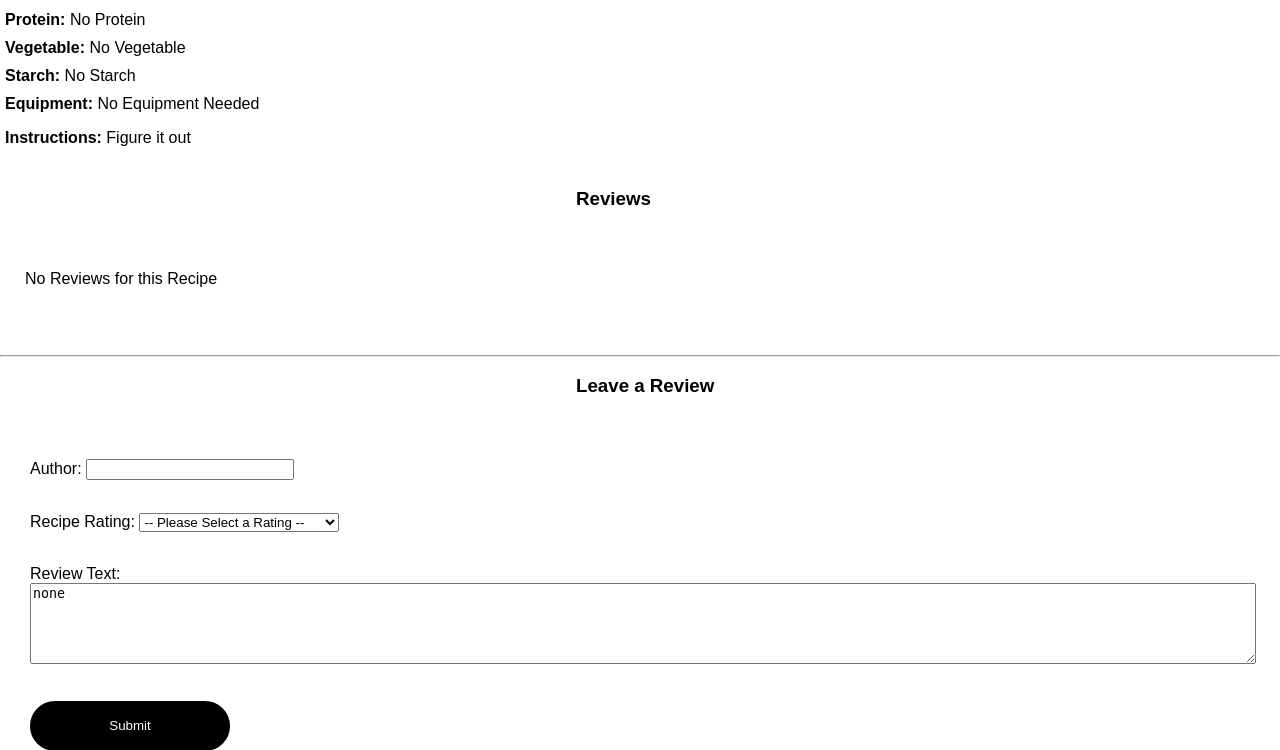
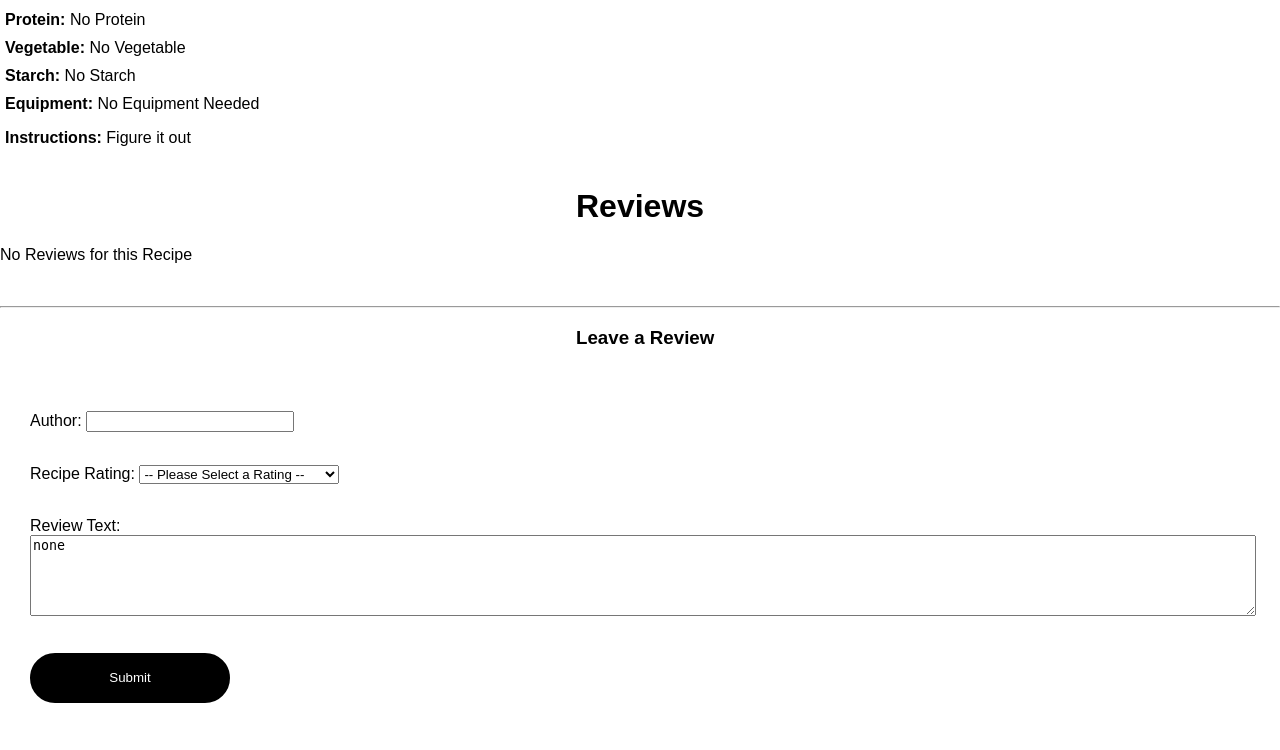
Before and after one commit to jasonjconci/2ManyCooks, a Flask app: template templates/details.html in a window 1280 px wide. Shown: the part 343-1093 px from the top of the page. After the commit the page ends 1046 px from the top, so only its background shows below. Run offline with Flask 2, Linux system fonts and the light colour scheme; the template is opened without the code that fills it, so the values that code supplies are empty.

Commit message:
Finished Frontend

```diff
--- a/templates/details.html
+++ b/templates/details.html
@@ -17,10 +17,6 @@
     <div class="large-block" id="Recipe_Details_Wrapper">
         <div class="small-block" id="Recipe_Name" style="display: flex;">
             <h2>{{recipe[0][0][0].capitalize()}}</h2>
-            <!--<div style="padding-right: 10px;">&nbsp;</div>-->
-            <!--<form action='/' method="post" id="Delete_Button_Wrapper">-->
-                <!--<button id="Delete_Button" name="submit_forward" value="recipeDelete">Delete</button>-->
-            <!--</form>-->
         </div>
         <hr/>
         <div class="row">&nbsp;</div>
@@ -68,9 +64,8 @@
 
 
     </div>
-
-    <h3 class="centerMe">Reviews</h3>
-    <div class="grid-container" id="Recipe_Reviews">
+    <h1 class="centerMe">Reviews</h1>
+    <div class="grid-container-review" id="Recipe_Reviews">
         {% if reviews|length > 0 %}
             {% for review in reviews %}
                 <span class="large-block review-item grid-item">
```
Also changed, not shown: database.db.
